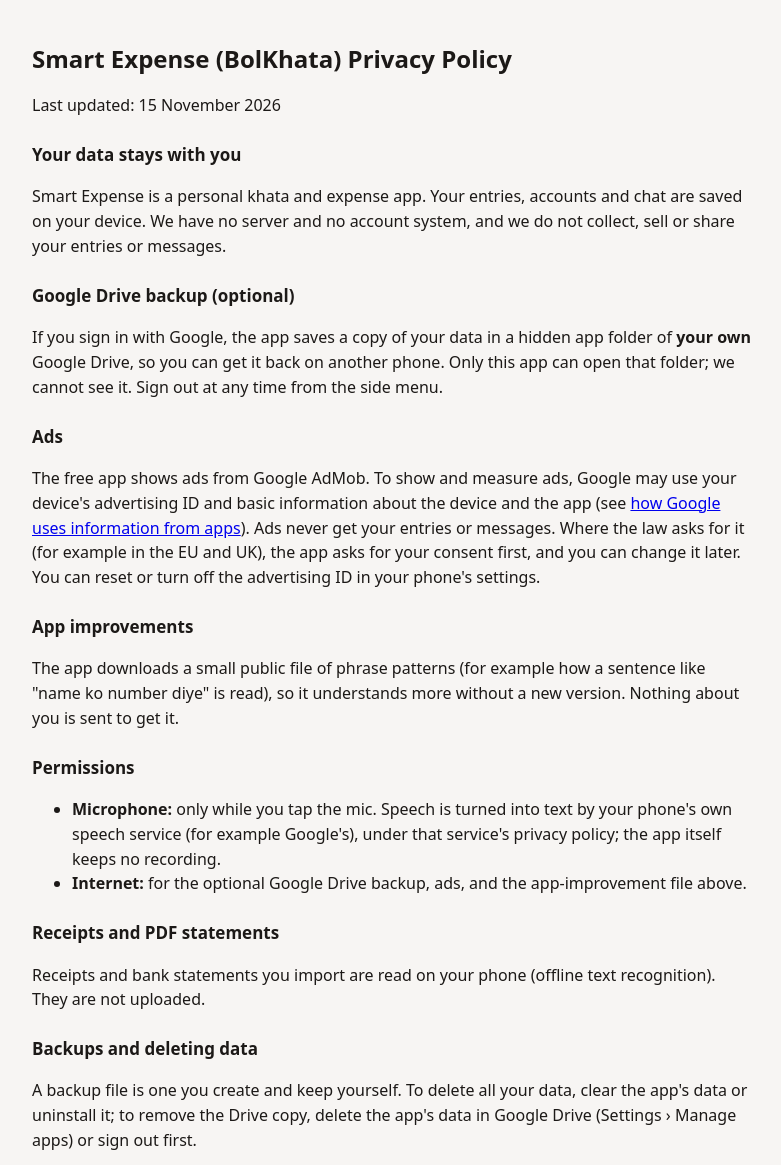
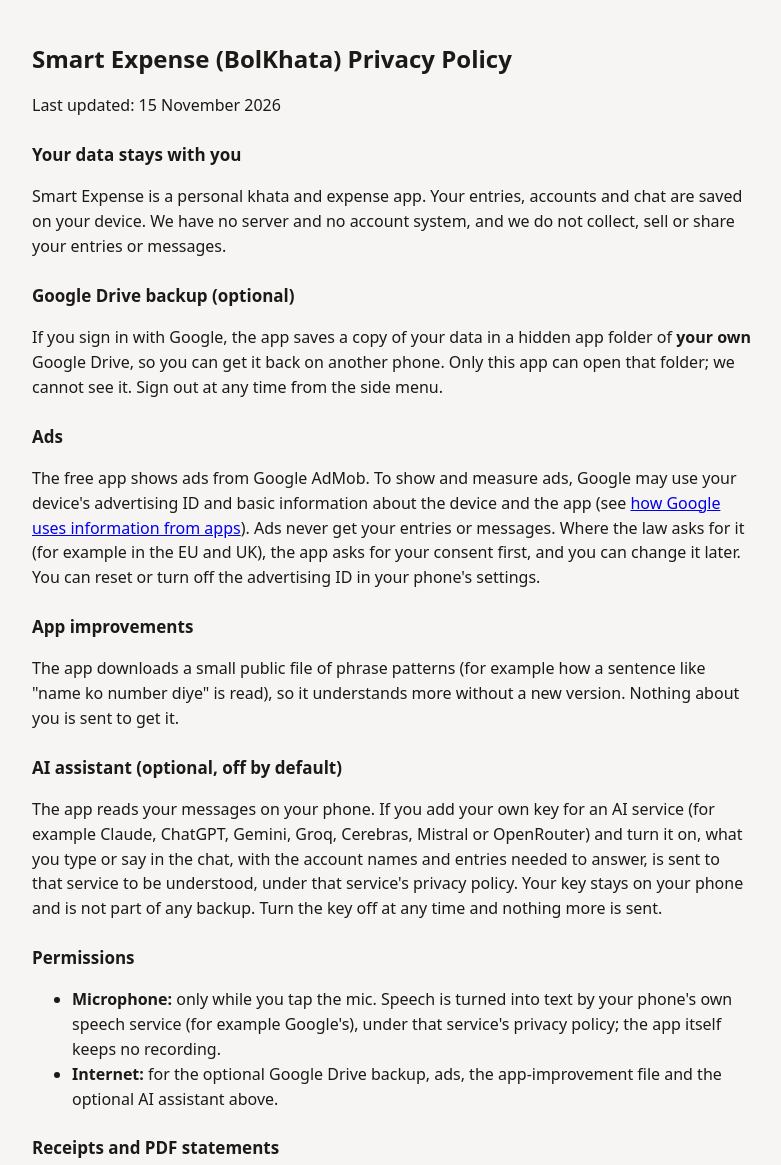
Before and after one commit to abrar1499/BolKhata, a plain HTML site: page docs/privacy.html in a window 1280 px wide. Shown: the top 1165 px of the page, without its empty margins (248-1029 px from the left). Drawn offline with Linux system fonts and the light colour scheme.

Commit message:
Privacy policy: the optional AI assistant (own key) and what it sends
Co-Authored-By: Claude Fable 5.2 <noreply@anthropic.com>
Claude-Session: https://claude.ai/code/session_01U3zDcB46RGrpBpHPd4hs36

```diff
--- a/docs/privacy.html
+++ b/docs/privacy.html
@@ -33,11 +33,17 @@ advertising ID in your phone's settings.</p>
 <p>The app downloads a small public file of phrase patterns (for example how a sentence like "name ko number diye" is
 read), so it understands more without a new version. Nothing about you is sent to get it.</p>
 
+<h2>AI assistant (optional, off by default)</h2>
+<p>The app reads your messages on your phone. If you add your own key for an AI service (for example Claude, ChatGPT,
+Gemini, Groq, Cerebras, Mistral or OpenRouter) and turn it on, what you type or say in the chat, with the account
+names and entries needed to answer, is sent to that service to be understood, under that service's privacy policy.
+Your key stays on your phone and is not part of any backup. Turn the key off at any time and nothing more is sent.</p>
+
 <h2>Permissions</h2>
 <ul>
   <li><b>Microphone:</b> only while you tap the mic. Speech is turned into text by your phone's own speech service
     (for example Google's), under that service's privacy policy; the app itself keeps no recording.</li>
-  <li><b>Internet:</b> for the optional Google Drive backup, ads, and the app-improvement file above.</li>
+  <li><b>Internet:</b> for the optional Google Drive backup, ads, the app-improvement file and the optional AI assistant above.</li>
 </ul>
 
 <h2>Receipts and PDF statements</h2>
```
